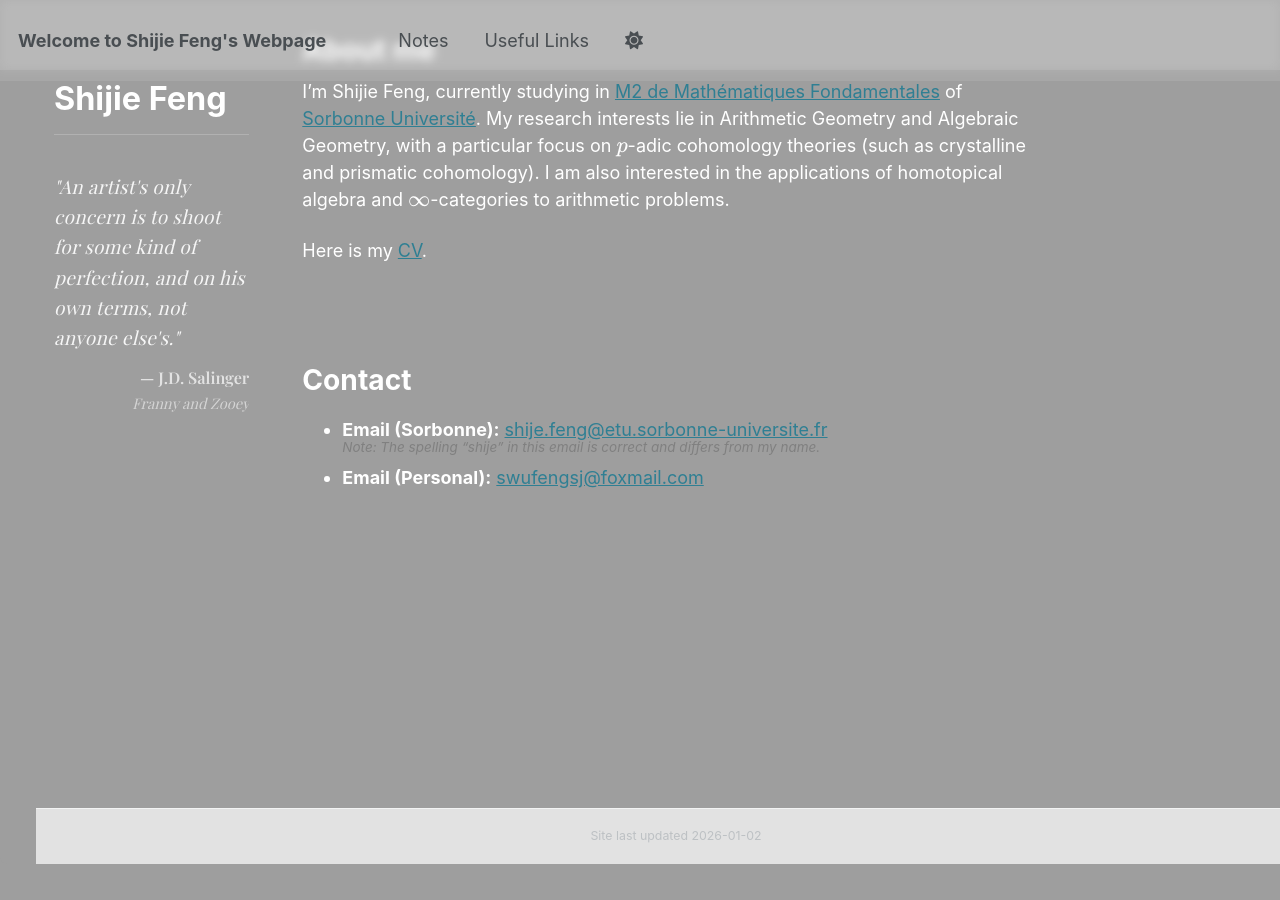
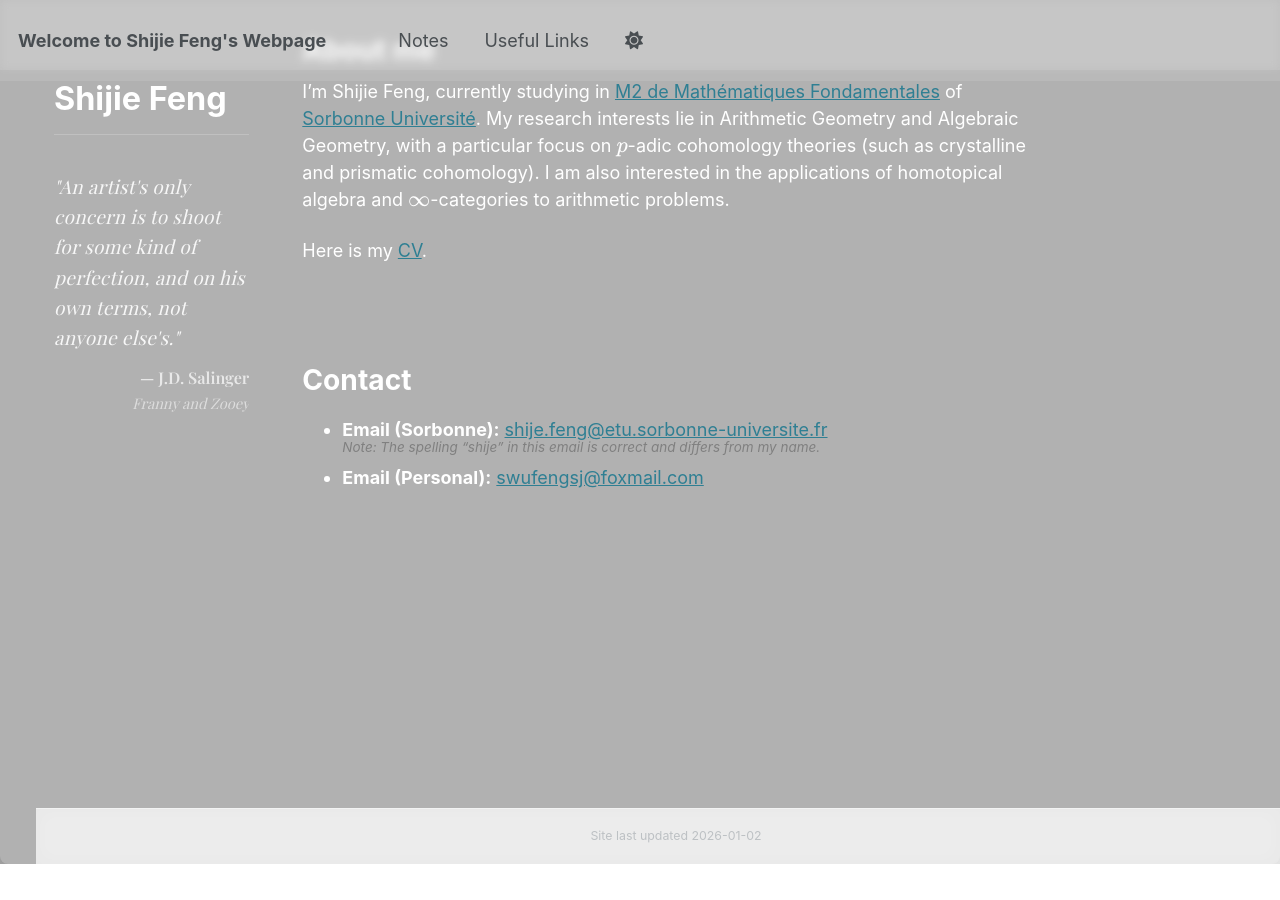
Before and after one commit to SHJFeng/SHJFeng.github.io, a Jekyll site: the page built from _pages/about.md, in a window 1280 px wide and 900 px high, scrolled down 106 px. Built offline with Jekyll 4.4.1, drawn with Linux system fonts in a browser that asks for light colours; some web fonts are replaced.

Commit message:
修改 _base.scss

```diff
--- a/_sass/layout/_base.scss
+++ b/_sass/layout/_base.scss
@@ -1,25 +1,22 @@
 /* ==========================================================================
-   BASE ELEMENTS
+   BASE ELEMENTS (Cleaned & Fixed)
    ========================================================================== */
+
 html {
   /* sticky footer fix */
   position: relative;
   min-height: 100%;
-   background-color: transparent !important; /* 强制改成黑色 */
+  /* 删除了这里的 background-color !important，解决底部白条问题 */
 }
 
-#main-content-wrapper {
-    background-color: transparent !important; /* 关键：背景设为透明 */
-    border: none !important; /* 去掉边框 */
-    box-shadow: none !important; /* 去掉阴影，如果有的话 */
-
-}
+/* 删除了 #main-content-wrapper 的强制透明代码，解决毛玻璃失效问题 */
 
 body {
   /* Set via _themes.scss */
   color: var(--global-text-color);
-  /*background-color: var(--global-bg-color);*/
-   background-color:transparent;
+
+  /* 恢复默认变量，图片背景会由 _custom.scss 覆盖，不用担心 */
+  background-color: var(--global-bg-color);
 
   margin: 0;
   padding: $masthead-height 0 0;
@@ -280,19 +277,6 @@ svg:not(:root) {
    Navigation lists
    ========================================================================== */
 
-/**
- * Removes margins, padding, and bullet points from navigation lists
- *
- * Example usage:
- * <nav>
- *    <ul>
- *      <li><a href="#link-1">Link 1</a></li>
- *      <li><a href="#link-2">Link 2</a></li>
- *      <li><a href="#link-3">Link 3</a></li>
- *    </ul>
- *  </nav>
- */
-
 nav {
   ul {
     margin: 0;
@@ -351,10 +335,6 @@ b, i, strong, em, blockquote, p, q, span, figure, img, h1, h2, header, input, a,
    PRINT STYLES
    ========================================================================== */
 
-/*
-   Hide the following elements on print
-   ========================================================================== */
-
    @media print {
     .masthead,
     .toc,
```
